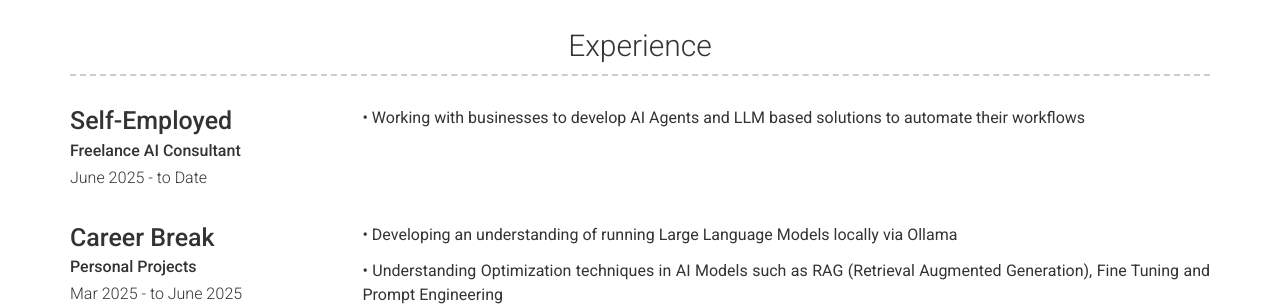
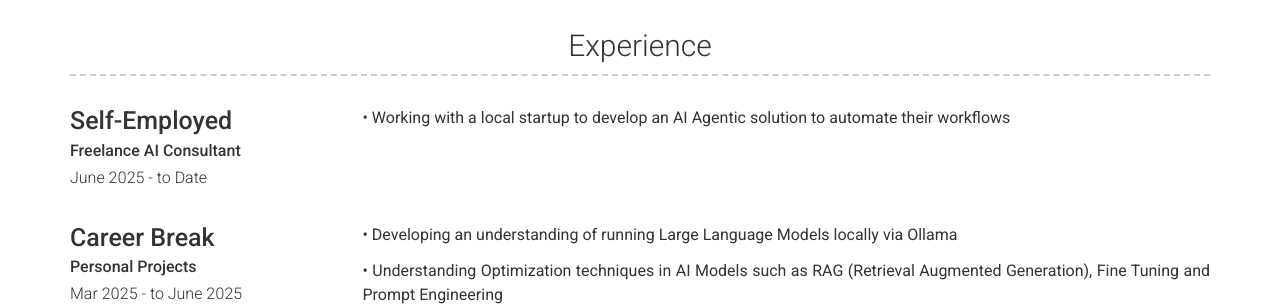
Before and after one commit to saimmehmood/saimmehmood.github.io, a Jekyll site: the page built from index.md, in a window 1280 px wide and 900 px high, scrolled down 859 px. Shown: the part 152-458 px from the top of the window. Built offline with Jekyll 4.4.1, drawn with Linux system fonts in a browser that asks for light colours; nearby versions of some CDN libraries.

Commit message:
updates to recent experience

```diff
--- a/_data/experience.yml
+++ b/_data/experience.yml
@@ -6,7 +6,7 @@
 
   description: | # this will include new lines to allow paragraphs
 
-    • Working with businesses to develop AI Agents and LLM based solutions to automate their workflows
+    • Working with a local startup to develop an AI Agentic solution to automate their workflows
 
 - layout: left
   company: Career Break
```
Also changed, not shown: 1 other file.
